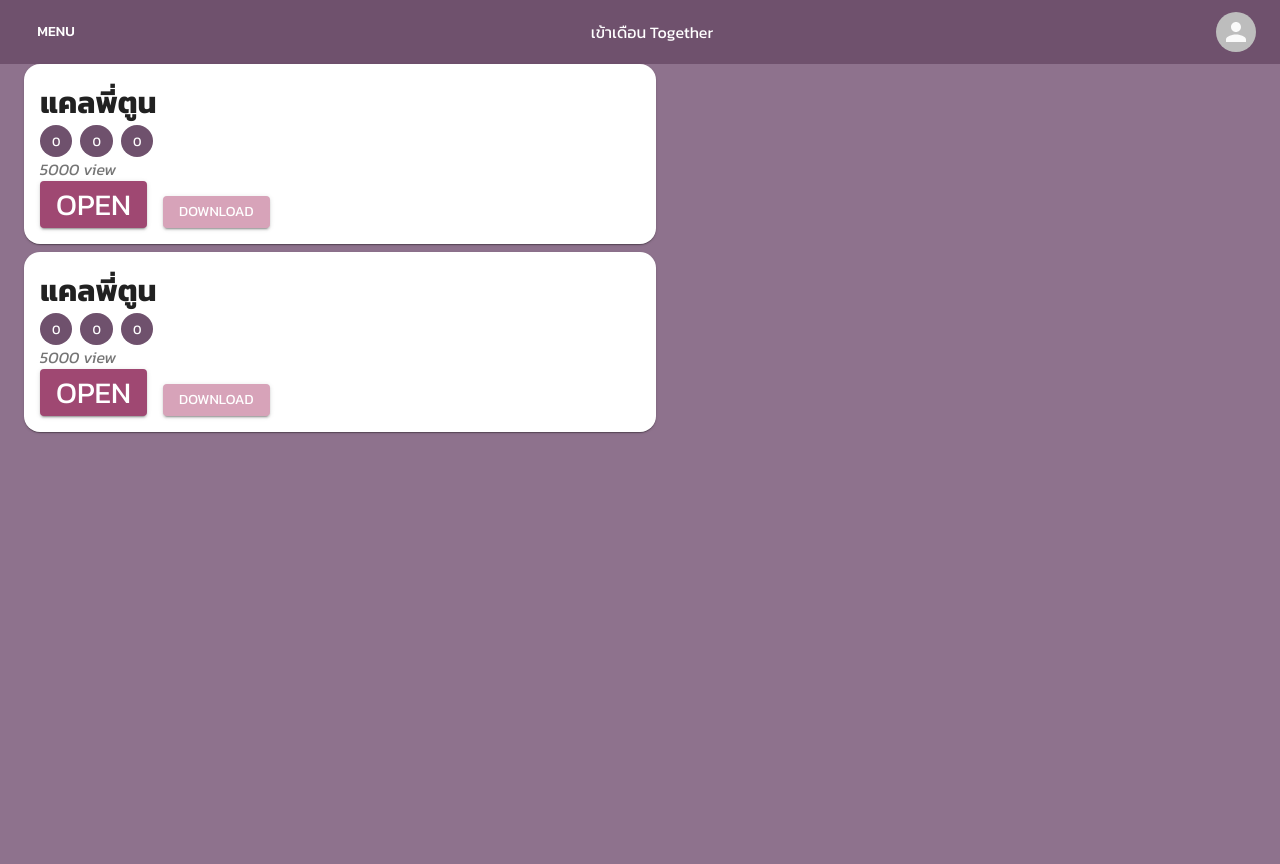
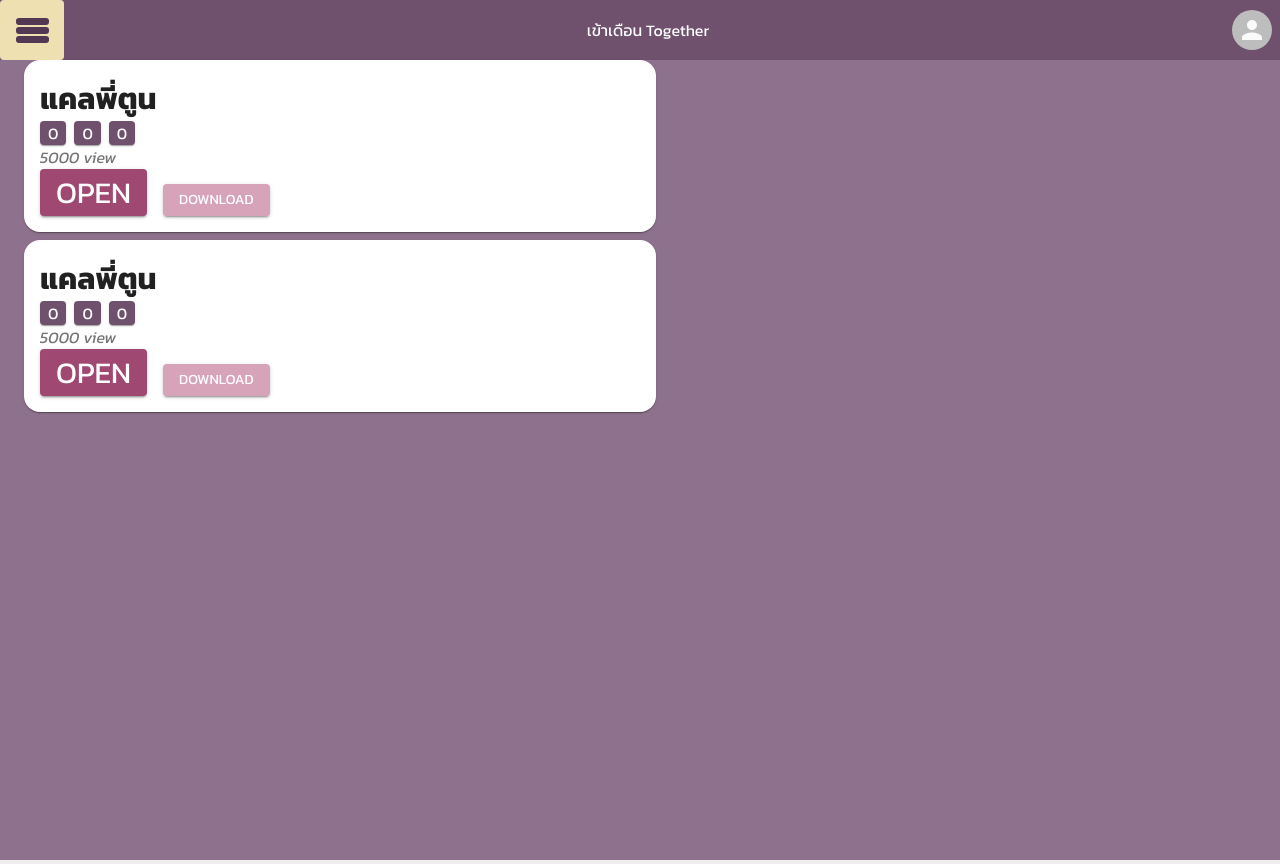
Before and after one commit to thanadolps/khao-duean-together, a React (Create React App) app: page / in a window 1280 px wide. Built offline with nearby package versions, Linux system fonts and the light colour scheme.

Commit message:
add: menu icon

```diff
--- a/src/components/appbar.component.tsx
+++ b/src/components/appbar.component.tsx
@@ -7,24 +7,27 @@ import {
   Typography,
 } from "@material-ui/core";
 import React from "react";
+import { MenuButtonComponent } from "./ui/menu-button.component";
 
-const useStyle = makeStyles({
+const useStyle = makeStyles((theme) => ({
   container: {
     display: "grid",
     gridTemplateColumns: "max-content 1fr max-content",
+    alignItems: "center",
+    padding: theme.spacing(0, 1, 0, 0),
   },
-});
+}));
 
 export const AppbarComponent = () => {
   const classes = useStyle();
 
   return (
     <AppBar position="static">
-      <Toolbar className={classes.container}>
-        <Button color="inherit">Menu</Button>
+      <div className={classes.container}>
+        <MenuButtonComponent />
         <Typography align="center">เข้าเดือน Together</Typography>
         <Avatar />
-      </Toolbar>
+      </div>
     </AppBar>
   );
 };
--- a/src/components/sheet-card.component.tsx
+++ b/src/components/sheet-card.component.tsx
@@ -29,6 +29,11 @@ const useStyle = makeStyles((theme) => ({
   },
   chip: {
     marginRight: theme.spacing(1),
+    backgroundColor: theme.palette.primary.main,
+    width: "fit-content",
+    color: theme.palette.primary.contrastText,
+    display: "inline-block",
+    padding: theme.spacing(0, 1, 0, 1),
   },
   downloadBtn: {
     backgroundColor: "#D7A3B9",
@@ -52,7 +57,9 @@ export const SheetCardComponent: React.FC<SheetCardProps> = (props) => {
 
       <div>
         {[sheet.tags.major, sheet.tags.subject, sheet.tags.year].map((tag) => (
-          <Chip label={tag} color="primary" className={classes.chip} />
+          <Paper color="primary" className={classes.chip}>
+            {tag}
+          </Paper>
         ))}
       </div>
 
--- /dev/null
+++ b/src/components/ui/menu-button.component.tsx
@@ -0,0 +1,54 @@
+import {
+  Button,
+  ButtonProps,
+  makeStyles,
+  Paper,
+  PaperProps,
+} from "@material-ui/core";
+import React, { HTMLAttributes } from "react";
+import { DARK_PURPLE, YELLOW } from "../../constant/color.constant";
+
+export interface MenuButtonProps extends ButtonProps {}
+const useStyle = makeStyles((theme) => ({
+  root: {
+    display: "flex",
+    flexDirection: "column",
+    gap: "2px",
+  },
+  container: {
+    width: "60px",
+    height: "60px",
+  },
+  menuIconRow: {
+    borderRadius: "3px",
+    width: "33px",
+    height: "7px",
+  },
+  yellow: {
+    backgroundColor: YELLOW,
+  },
+  purple: {
+    backgroundColor: DARK_PURPLE,
+  },
+}));
+
+export const MenuButtonComponent: React.FC<MenuButtonProps> = (props) => {
+  const classes = useStyle();
+  const { className, ...rest } = props;
+
+  const iconRow = (
+    <div className={`${classes.menuIconRow} ${classes.purple}`} />
+  );
+
+  return (
+    <Button
+      className={`${classes.yellow} ${classes.container} ${className}`}
+      classes={{ label: `${classes.root}` }}
+      {...rest}
+    >
+      {iconRow}
+      {iconRow}
+      {iconRow}
+    </Button>
+  );
+};
--- /dev/null
+++ b/src/constant/color.constant.tsx
@@ -0,0 +1,2 @@
+export const YELLOW = "#EFE0B1";
+export const DARK_PURPLE = "#523853";
```
